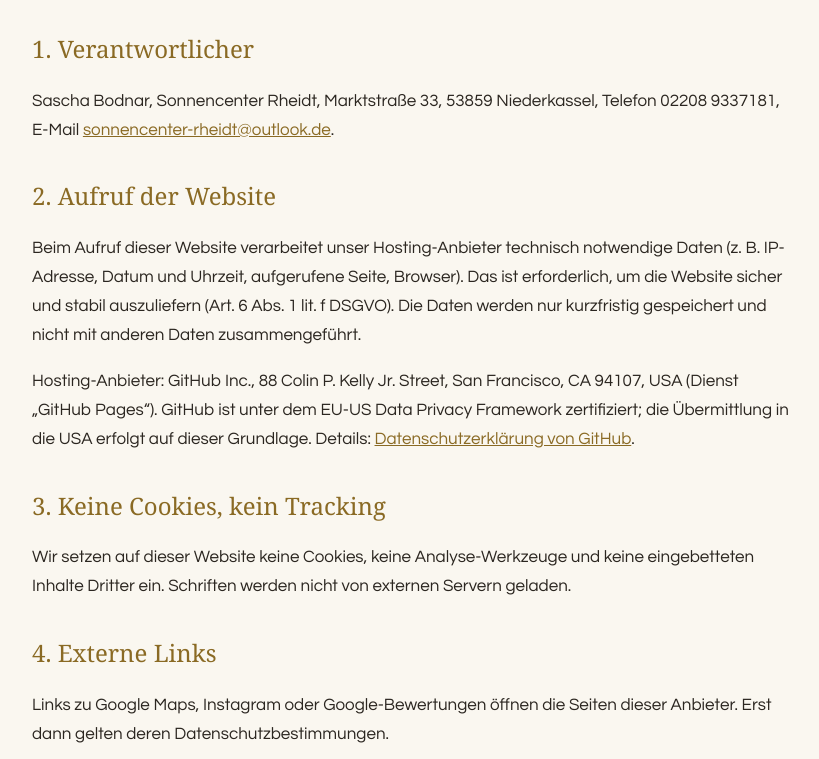
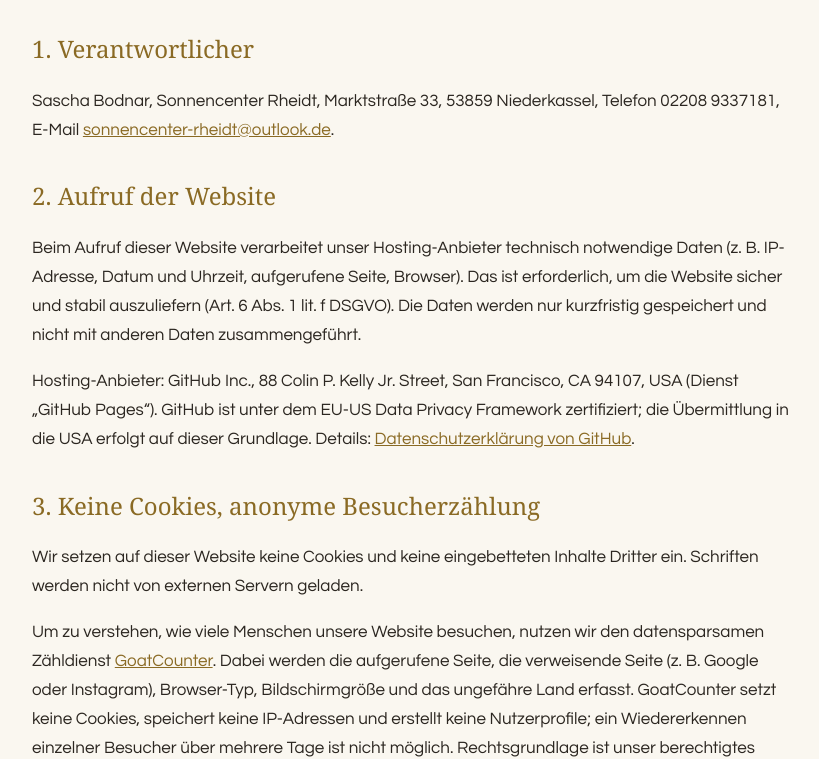
Before and after one commit to sonnencenter-rheidt/website, a plain HTML site: page datenschutz.html in a window 1280 px wide. Shown: the part 205-964 px from the top of the page, without its empty margins (228-1047 px from the left). Drawn offline with Linux system fonts and the light colour scheme.

Commit message:
Besucherzähler GoatCounter (ohne Cookies) + Datenschutz Abschnitt 3
Co-Authored-By: Claude Opus 5.5 <noreply@anthropic.com>

```diff
--- a/datenschutz.html
+++ b/datenschutz.html
@@ -17,8 +17,9 @@ hr{width:56px;height:1px;border:0;background:#B08D3C;margin:16px 0 28px}
 <h2>2. Aufruf der Website</h2>
 <p>Beim Aufruf dieser Website verarbeitet unser Hosting-Anbieter technisch notwendige Daten (z. B. IP-Adresse, Datum und Uhrzeit, aufgerufene Seite, Browser). Das ist erforderlich, um die Website sicher und stabil auszuliefern (Art. 6 Abs. 1 lit. f DSGVO). Die Daten werden nur kurzfristig gespeichert und nicht mit anderen Daten zusammengeführt.</p>
 <p>Hosting-Anbieter: GitHub Inc., 88 Colin P. Kelly Jr. Street, San Francisco, CA 94107, USA (Dienst „GitHub Pages“). GitHub ist unter dem EU-US Data Privacy Framework zertifiziert; die Übermittlung in die USA erfolgt auf dieser Grundlage. Details: <a href="https://docs.github.com/de/site-policy/privacy-policies/github-general-privacy-statement" target="_blank" rel="noopener">Datenschutzerklärung von GitHub</a>.</p>
-<h2>3. Keine Cookies, kein Tracking</h2>
-<p>Wir setzen auf dieser Website keine Cookies, keine Analyse-Werkzeuge und keine eingebetteten Inhalte Dritter ein. Schriften werden nicht von externen Servern geladen.</p>
+<h2>3. Keine Cookies, anonyme Besucherzählung</h2>
+<p>Wir setzen auf dieser Website keine Cookies und keine eingebetteten Inhalte Dritter ein. Schriften werden nicht von externen Servern geladen.</p>
+<p>Um zu verstehen, wie viele Menschen unsere Website besuchen, nutzen wir den datensparsamen Zähldienst <a href="https://www.goatcounter.com" target="_blank" rel="noopener">GoatCounter</a>. Dabei werden die aufgerufene Seite, die verweisende Seite (z. B. Google oder Instagram), Browser-Typ, Bildschirmgröße und das ungefähre Land erfasst. GoatCounter setzt keine Cookies, speichert keine IP-Adressen und erstellt keine Nutzerprofile; ein Wiedererkennen einzelner Besucher über mehrere Tage ist nicht möglich. Rechtsgrundlage ist unser berechtigtes Interesse an einer einfachen Reichweitenmessung (Art. 6 Abs. 1 lit. f DSGVO). Details: <a href="https://www.goatcounter.com/help/privacy" target="_blank" rel="noopener">Datenschutzhinweise von GoatCounter</a>.</p>
 <h2>4. Externe Links</h2>
 <p>Links zu Google Maps, Instagram oder Google-Bewertungen öffnen die Seiten dieser Anbieter. Erst dann gelten deren Datenschutzbestimmungen.</p>
 <h2>5. Kontakt per Telefon oder E-Mail</h2>
@@ -26,4 +27,5 @@ hr{width:56px;height:1px;border:0;background:#B08D3C;margin:16px 0 28px}
 <h2>6. Deine Rechte</h2>
 <p>Du hast das Recht auf Auskunft, Berichtigung, Löschung, Einschränkung der Verarbeitung, Datenübertragbarkeit und Widerspruch sowie das Recht, dich bei einer Datenschutz-Aufsichtsbehörde zu beschweren, z. B. bei der Landesbeauftragten für Datenschutz und Informationsfreiheit Nordrhein-Westfalen.</p>
 <p style="font-size:14px;color:#6F675B;margin-top:36px">Stand: November 2026</p>
-</div></body></html>
+</div><script data-goatcounter="https://sonnencenter-rheidt.goatcounter.com/count" async src="https://gc.zgo.at/count.js"></script>
+</body></html>
```
Also changed, not shown: impressum.html (+2 -1 lines), index.html (+1 -0 lines).
